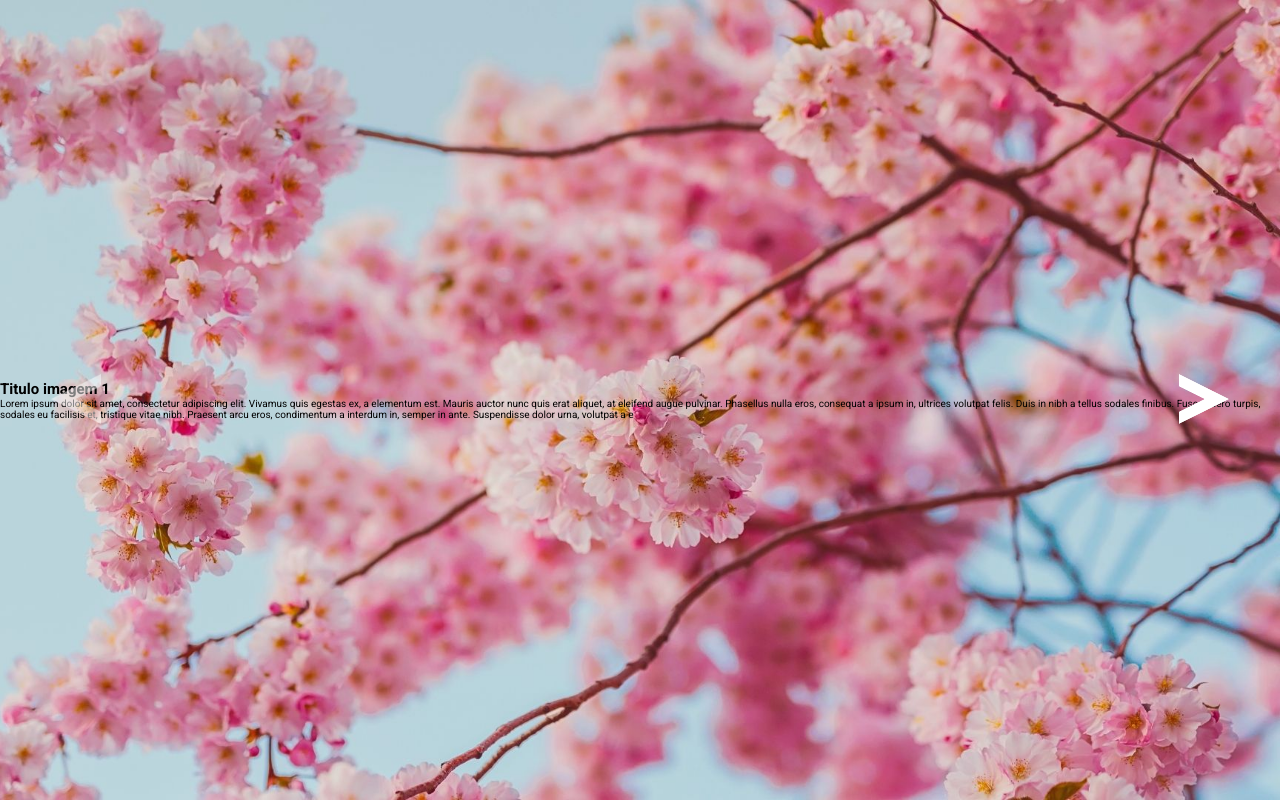
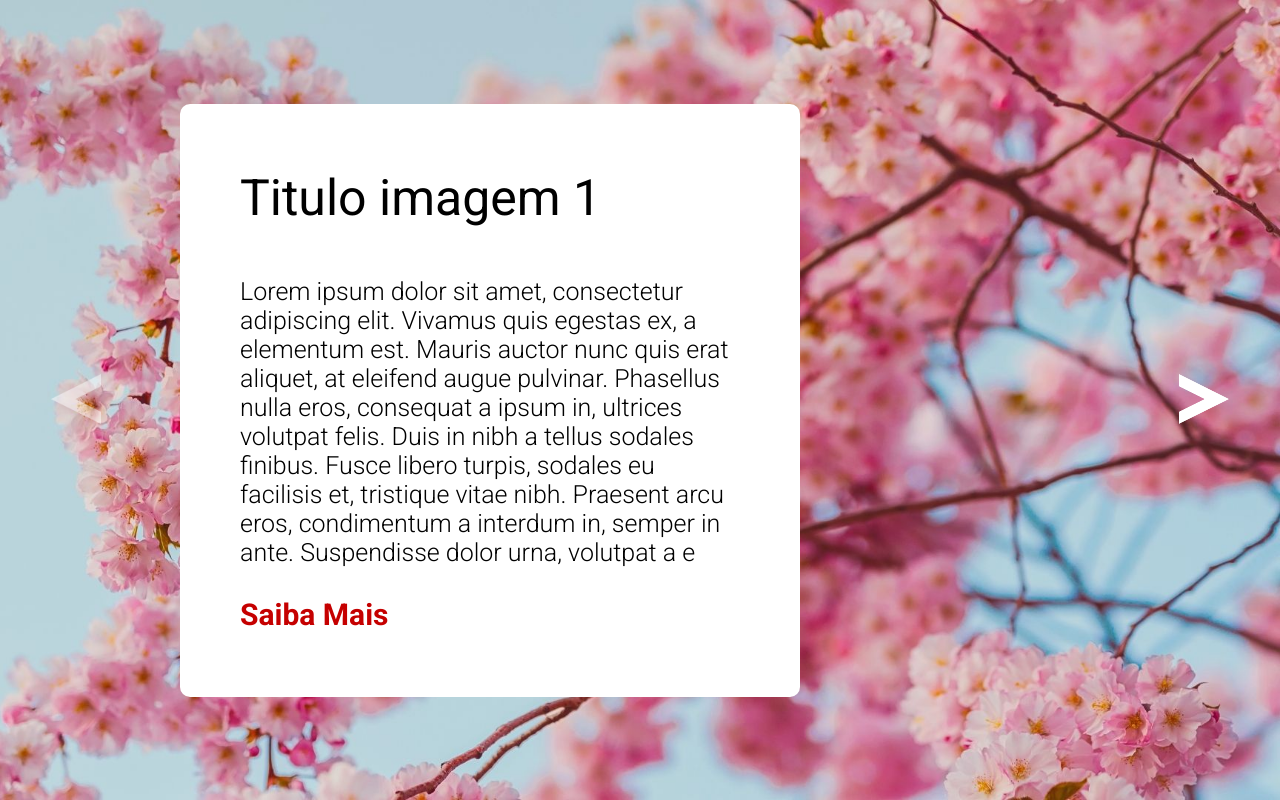
Before and after one commit to Martvie/pratica-javascript-intermediario, a plain HTML site: page 01/index.html in a window 1280 px wide. Drawn offline with Linux system fonts and the light colour scheme.

Commit message:
content creation

```diff
--- a/01/index.html
+++ b/01/index.html
@@ -30,7 +30,7 @@
                     in ante. Suspendisse dolor urna, volutpat a e
                 </p>
 
-                <a href="#" class="button pink"></a>
+                <a href="#" class="button pink">Saiba Mais</a>
             </div>
 
         </div>
@@ -46,7 +46,7 @@
                     in ante. Suspendisse dolor urna, volutpat a e
                 </p>
 
-                <a href="#" class="button green"></a>
+                <a href="#" class="button green">Saiba Mais</a>
             </div>
 
         </div>
@@ -62,7 +62,7 @@
                     in ante. Suspendisse dolor urna, volutpat a e
                 </p>
 
-                <a href="#" class="button orange"></a>
+                <a href="#" class="button orange">Saiba Mais</a>
             </div>
 
         </div>
@@ -78,7 +78,7 @@
                     in ante. Suspendisse dolor urna, volutpat a e
                 </p>
 
-                <a href="#" class="button blue"></a>
+                <a href="#" class="button blue">Saiba Mais</a>
             </div>
 
         </div>
--- a/01/src/css/style.css
+++ b/01/src/css/style.css
@@ -66,3 +66,44 @@
     width: 50px;
     height: 50px;
 }
+
+.slide .content {
+    background-color: #fff;
+    margin-left: 180px;
+    padding: 65px 60px;
+    width: 620px;
+    border-radius: 10px;
+}
+
+.content .tittle {
+    font-size: 5rem;
+    font-weight: 400;
+    margin-bottom: 50px;
+}
+
+.content .text {
+    font-size: 2.5rem;
+    font-weight: 300;
+    margin-bottom: 30px;
+}
+
+.content .button {
+    font-size: 3rem;
+    font-weight: 700;
+}
+
+.button.pink {
+    color: #c50000;
+}
+
+.button.green {
+    color: #d9dd10;
+}
+
+.button.orange {
+    color: #a63a17;
+}
+
+.button.blue {
+    color: #10ACDD;
+}
```
